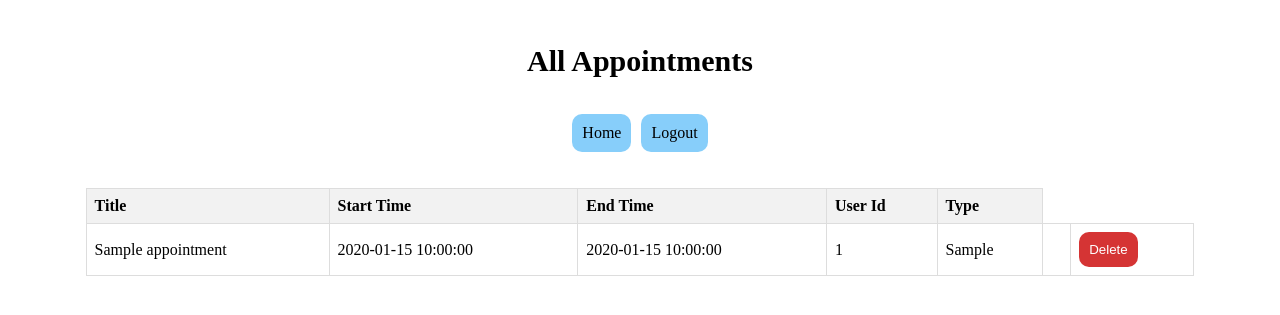
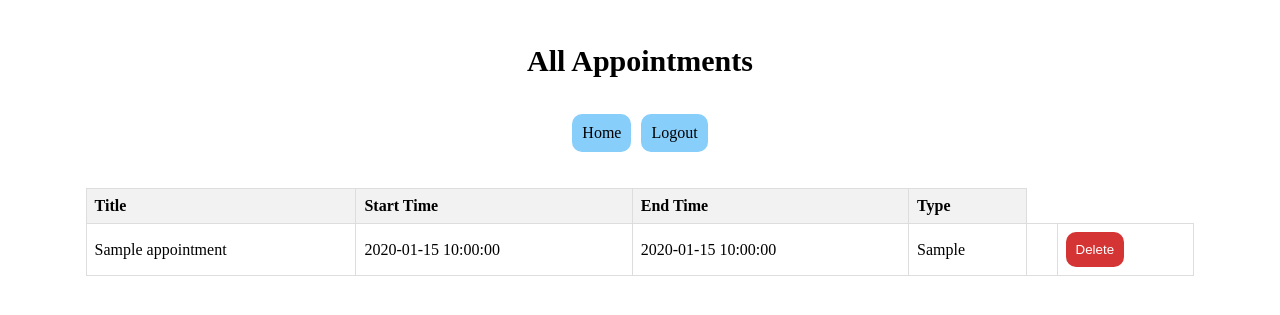
Before and after one commit to MV-Nat-Paul-Org/EzBookz, a Flask app: template server/app/templates/all-appointments.html in a window 1280 px wide. Shown: the top 315 px of the page. Run offline with Flask 3, Linux system fonts and the light colour scheme; the template is opened without the code that fills it: values that come from a table or form of the project are taken from there, others are empty; the visitor is signed in with stand-in values (Sample User, id 1); tables that the repository leaves empty hold one stand-in row (values such as "Sample post").

Commit message:
removing user id col

```diff
--- a/server/app/templates/all-appointments.html
+++ b/server/app/templates/all-appointments.html
@@ -149,7 +149,6 @@
             <th>Title</th>
             <th>Start Time</th>
             <th>End Time</th>
-            <th>User Id</th>
             <th>Type</th>
           </tr>
         </thead>
@@ -159,7 +158,6 @@
             <td>{{ appointment.title }}</td>
             <td>{{ appointment.start_time }}</td>
             <td>{{ appointment.end_time }}</td>
-            <td>{{ appointment.user_id }}</td>
             <td>{{ appointment.type }}</td>
             <td>
               {% if appointment.type == 'unavailable' %}
--- a/server/app/templates/available-appointments.html
+++ b/server/app/templates/available-appointments.html
@@ -106,7 +106,6 @@
             <th>Title</th>
             <th>Start Time</th>
             <th>End Time</th>
-            <th>User Id</th>
             <th>Type</th>
           </tr>
         </thead>
@@ -116,7 +115,6 @@
             <td>{{ appointment.title }}</td>
             <td>{{ appointment.start_time }}</td>
             <td>{{ appointment.end_time }}</td>
-            <td>{{ appointment.user_id }}</td>
             <td>{{ appointment.type }}</td>
             <td>
               <button
```
